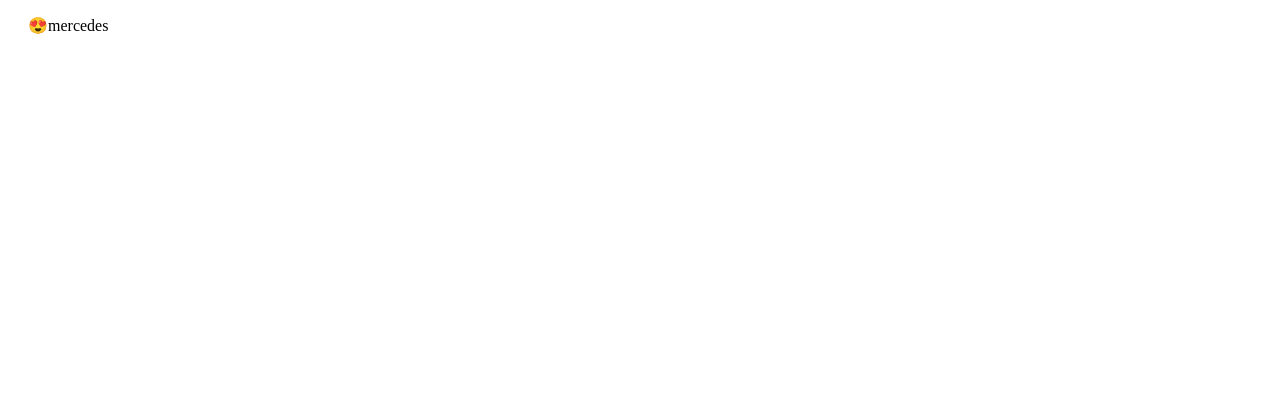
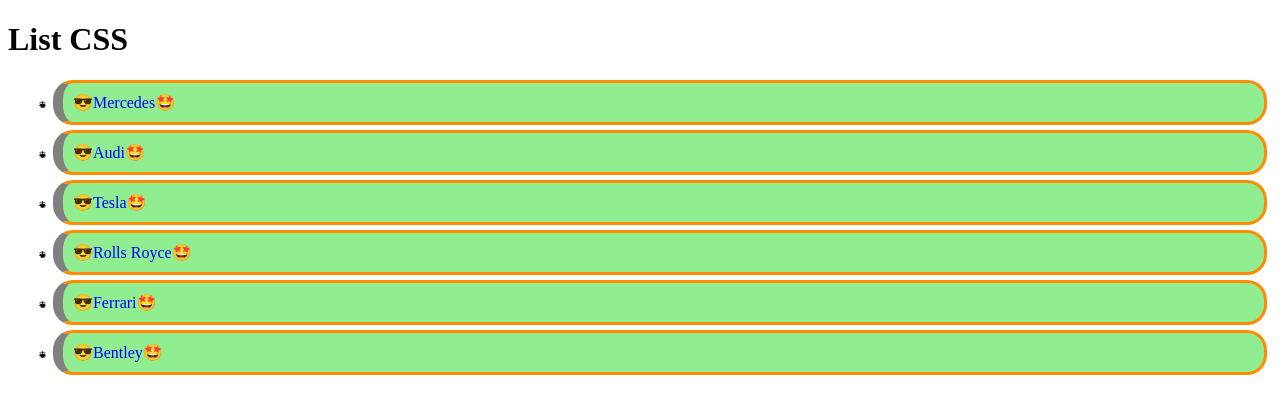
Before and after one commit to gokcekemaloglu/Class-of-HTML, a plain HTML site: page html ders 7/hc07-text-border-font/list/list.html in a window 1280 px wide. Drawn offline with Linux system fonts and the light colour scheme.

Commit message:
tamamlandı

```diff
--- a/html ders 7/hc07-text-border-font/list/list.css
+++ b/html ders 7/hc07-text-border-font/list/list.css
@@ -1,3 +1,28 @@
 ul{
-    list-style-type: "😍";
+    /* border: 2px solid purple; */
+    /* padding: 10px; */
+    /* list-style-type:circle; */
+    /* list-style-position: inside;ß */
+    /* list-style-type: "💋";ß */
+    /* list-style-type: "\1F618";ß */
+    list-style-image: url(./img/earlybirds.svg);
+    /* list-style-type: none; */
 }
+
+li{
+    border: 3px solid darkorange;
+    padding: 10px;
+    margin: 5px;
+    border-radius: 20px;
+    background-color: lightgreen;
+    color: blue;
+    border-left: 10px solid grey;
+}
+
+li::before{
+    content: '😎';
+}
+
+li::after{
+    content: '🤩';
+}
--- a/html ders 7/hc07-text-border-font/list/list.html
+++ b/html ders 7/hc07-text-border-font/list/list.html
@@ -7,8 +7,14 @@
     <link rel="stylesheet" href="list.css">
 </head>
 <body>
+    <h1>List CSS</h1>
     <ul>
-        <li>mercedes</li>
+        <li>Mercedes</li>
+        <li>Audi</li>
+        <li>Tesla</li>
+        <li>Rolls Royce</li>
+        <li>Ferrari</li>
+        <li>Bentley</li>
     </ul>
 </body>
 </html>
```
Also changed, not shown: html ders 7/hc07-text-border-font/list/img/earlybirds.svg (added).
